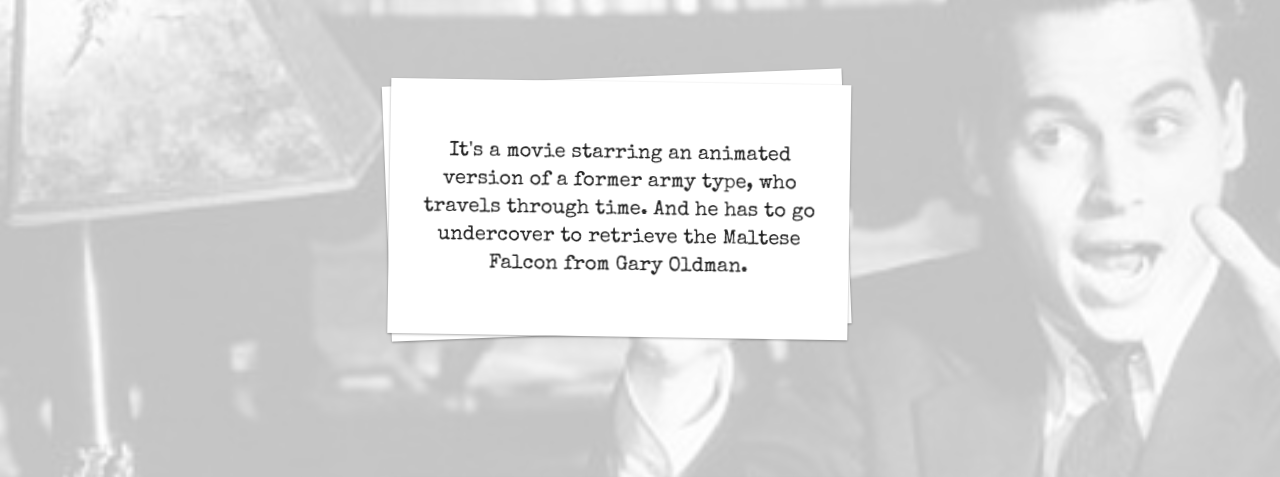
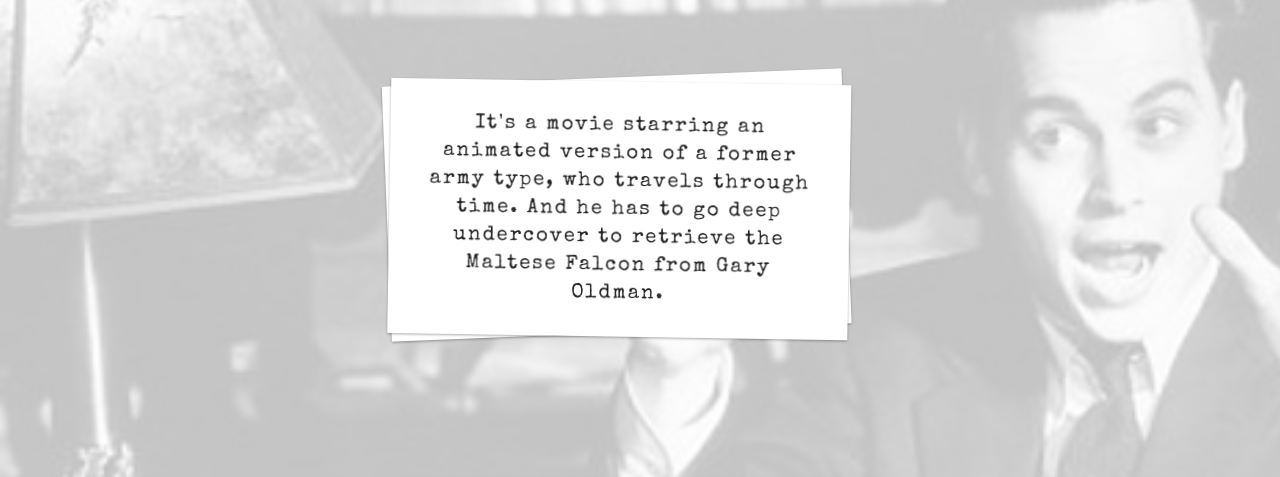
Before and after one commit to mephysto/movie-generator, a website: page new/index.html in a window 1280 px wide. Both pictures are taken after a click on the button "ANOTHER". Shown: the part 181-658 px from the top of the page. Drawn offline with nearby package versions, Linux system fonts and the light colour scheme.

Commit message:
some typos

```diff
--- a/js/main.js
+++ b/js/main.js
@@ -34,7 +34,7 @@
       nextMovieText = generateQuickie();
     } else {
       if (rollDice(0.05)){
-        nextMovieText = generatePlotTwist(); // we haven't made these yet. luck of the draw if you get this
+        nextMovieText = generatePlotTwist(); // we haven't worked these out yet. luck of the draw if you get this
       } else{
         nextMovieText = generateNewMovieDefault();
       }
@@ -60,25 +60,43 @@
       return 'translate3d(-50%,0,70px) rotate(' + a.toFixed(3) + 'deg)';
     }
     function randomEndStyle(){
-      var a = Math.random()*5 - 2.5;
-      var locX = (-40 - (Math.random()*20)).toFixed(2);
-      var loc = (Math.random()* 50).toFixed(1);
-      return 'translate3d(' + locX + '%,' + loc + 'px,' + $('.movie-text > blockquote').length + 'px) rotate(' + a.toFixed(3) + 'deg);';
+      var a = Math.random()*5 - 2.5,
+        locX = -40 - (Math.random()*20),
+        loc = Math.random()* 50,
+        stackheight = $('.movie-text > blockquote').length < 25 ? $('.movie-text > blockquote').length * 0.5 : 25;
+      return 'translate3d(' + locX.toFixed(2) + '%,' + loc.toFixed(1) + 'px,' + stackheight + 'px) rotate(' + a.toFixed(3) + 'deg);';
     }
     $('.new').removeClass('new').removeAttr('style').attr('style', 'transform: ' + randomEndStyle());
     $('.movie-text').append("<blockquote class=\"new\" style=\"transform: " + randomStartStyle() + "\">" + nextMovieText + "</blockquote>");
   }
   function generateNewMovieDefault(){
 
+    // Ugh.. Grammar is dumbbbbb
     function getActorGenderText(gender){
       if (gender.toUpperCase() === "P"){
-        return "they have";
+        return {
+          they: "they",
+          his: "their",
+          has: "have"
+        };
       } else if (gender.toUpperCase() === "F"){
-        return "she has";
+        return {
+          they: "she",
+          his: "her",
+          has: "has"
+        }
       } else if (gender.toUpperCase() === "Y"){
-        return "you, the audience, have";
+        return {
+          they: "you, the audience,",
+          his: "your",
+          has: "have"
+        }
       } else {
-        return "he has";
+        return {
+          they: "he",
+          his: "his",
+          has: "has"
+        }
       }
     }
     var actor = [{
@@ -117,7 +135,7 @@
       name: "Danny Trejo", noun: "M"},{
       name: "David Hasselhoff", noun: "M"},{
       name: "Dwayne 'The Rock' Johnson", noun: "M"},{
-      name: "Eddie Murphy plays 10 characters", noun: "P"},{
+      name: "Eddie Murphy playing 10 different characters", noun: "P"},{
       name: "Ellen Page", noun: "F"},{
       name: "everyone from the Expandables", noun: "P"},{
       name: "the guys from The Flight of the Conchords", noun: "P"},{
@@ -158,16 +176,17 @@
     var situation = [
       "is diagnosed with terminal lung cancer",
       "wakes up with no memory of what happened",
-      "wins the Golden Ticket to that consumer product he loves",
+      // "wins the Golden Ticket to that consumer product " + getActorGenderText(randoActor.noun).they + " everybody loves",
+      "wins the Golden Ticket to that consumer product everybody loves",
       "becomes pregnant",
       // "has to go back to school",
       "goes back to school",
-      "encounters an evil twin",
+      "encounters " + getActorGenderText(randoActor.noun).his + " evil twin",
       "always complains nothing ever happens",
-      "takes the trip to Mars",
+      getActorGenderText(randoActor.noun).has + " to take the trip to Mars",
       "gets a job",
       // "has a nightmare",
-      "is a petty thief, but gets involved in a major crime",
+      "is a petty thief, but " + getActorGenderText(randoActor.noun).they + " gets involved in a major crime",
       "knows too much",
       "relives the same day, over and over again",
       "hides a watch for five long years",
@@ -188,12 +207,12 @@
     // and has to...
     var actions = [
       "use Tinder",
-      "get her groove back",
+      "get " + getActorGenderText(randoActor.noun).his + " groove back",
       "infiltrate a maximum security prison",
       "gather a group of seven magnificent warriors",
       "fight the undead",
       // "get the band back together",
-      "switch places with his best friend",
+      "switch places with " + getActorGenderText(randoActor.noun).his + " best friend",
       "become a vampire",
       "go to jail",
       "survive long enough",
@@ -206,12 +225,11 @@
       "travel to Mordor",
       // "give dem people air",
       "plan a heist",
-      "not go below 60mph",
+      "prevent a bus from going below 60mph",
       "take a day off",
-      "go undercover",
+      "go deep undercover",
       "sings a heart wrenching power ballad",
       "go through a long training montage",
-
       "make an unexpected friend",
       "become a superhero",
       "learn karate",
@@ -219,12 +237,13 @@
       // "comes to life",
       "become a pre-cog ",
       "become the highest bidder on eBay",
-      "posts a letter",
-      "bring a message to Obi-Wan",
-      "rocks out"
+      // "post a letter",
+      "deliver a message to Obi-Wan",
+      "rock out"
     ];
     var mcguffin = [
-      "a stick",
+      "The Pick of Truth",
+      "The Stick of Destiny",
       "magic coconuts",
       "a secret porn stash",
       "an all powerful ring",
@@ -235,7 +254,7 @@
       "a time travelling pool table",
       "a golden gun",
       "Lego bricks",
-      "an Apple Watch (that’s totally not a product placement)",
+      "an Apple Watch <span title=\"Apple, please send us free stuff :)\">(that’s totally not a product placement)</span>",
       "a princess",
       "plans for a giant space station",
       "the cure for cancer",
@@ -251,6 +270,7 @@
       "a disc containing every undercover agent in the world",
       "the Maltese Falcon",
       "a misplaced car",
+
       "his marriage",
       "the Millenium Falcon",
       "a suitcase full of money",
@@ -316,23 +336,33 @@
     var action = rollDice(50) ? getRandomFromArray(actions) : "has";
 
     var guffinActions = [
-      // "save",
-      "steal",
-      // "protect",
-      "defend",
-      // "bring",
-      // "win",
-      // "transport",
-      // "deliver",
-      "retrieve"
-    ];
+      /*{
+        verb1: "save", verb2: "from"
+      },{
+        verb1: "protect", verb2: "from"
+      },{
+        verb1: "bring", verb2: "to"
+      },{
+        verb1: "win", verb2: "for"
+      }, {
+        verb1: "transport", verb2: "to"
+      },*/{
+        verb1: "deliver", verb2: "to"
+      },{
+        verb1: "steal", verb2: "from"
+      },{
+        verb1: "defend", verb2: "from"
+      },{
+        verb1: "retrieve", verb2: "from"
+      }];
 
-    var guffinAction = rollDice(50) ? getRandomFromArray(guffinActions) : "save";
+    var guffinAction = rollDice(50) ? getRandomFromArray(guffinActions) : {verb1: "save", verb2: "from" };
 
     // var badguymaybe = rollDice(10) ? "falling in the hands of " : ""; // play around with this one a bit more
 
+    var startText = rollDice(10) ? "It's a movie fully told in non sequitur, starring " : "It's a movie starring ";
 
-    var newText = "It's a movie starring " + adjective + randoActor.name + ", who " + getRandomFromArray(situation) + ". And " + getActorGenderText(randoActor.noun) + " to " + getRandomFromArray(actions) + " to " + guffinAction + " " + getRandomFromArray(mcguffin) + " from " + getRandomFromArray(badguy) + ".";
+    var newText = startText + adjective + randoActor.name + ", who " + getRandomFromArray(situation) + ". And " + getActorGenderText(randoActor.noun).they + " " + getActorGenderText(randoActor.noun).has + " to " + getRandomFromArray(actions) + " to " + guffinAction.verb1 + " " + getRandomFromArray(mcguffin) + " " + guffinAction.verb2 + " " + getRandomFromArray(badguy) + ".";
     return newText;
   }
 
@@ -428,7 +458,7 @@
   function addThirdActProblem(){
 
     var problem = [
-      "we’ve already written ourselves into a corner and the movie is ruined.",
+      "we’ve already written ourselves into a corner and the movie is ruined",
       "we pray that everyone has left the cinema already.",
 
       "we had to write out Jonah Hill's character",
@@ -470,28 +500,35 @@
       "Dethklok",
       "Daft Punk",
       "Stephen Hawking",
-      "a french artist who does covers of David Bowie songs",
+      "Elton John",
+      "The Lonely Island",
+      "Danny Elfman",
+      "a french artist who covers David Bowie songs",
       "NWA",
       "John Williams",
+      "Vanilla Ice",
       "Kanye West",
       "Randy Newman",
       "the Spice Girls",
       "the Pet Shop Boys",
       "Wham!"
     ];
-
-    var newText = " With music done by " + getRandomFromArray(composer) + ".";
-    return newText;
+    return " With music done by " + getRandomFromArray(composer) + ".";
   }
   function addCameo(){
     var celebrity = [
-      "Nikola Tesla",
+      // "Nikola Tesla",
+      "Hulk Hogan",
+      "Mike Tyson",
+      "Ron Jeremy",
+      "Bill Murray",
+      "Bob Saget",
       "Han Solo",
       "Stan Lee",
       "a CGI version of Paul Walker"
     ];
 
-    return " And " + getRandomFromArray(celebrity) + " has a random cameo.";
+    return " And " + getRandomFromArray(celebrity) + " has a cameo.";
   }
 
   function addTooSoon(){
@@ -506,7 +543,7 @@
       "Robin Williams"
     ];
 
-    return " And we tell everyone that it's " + getRandomFromArray(deadCelebrity) + "'s final movie.";
+    return rollDice(100 / deadCelebrity.length) ? " And we tell everyone that it's based on a true story" : " And we tell everyone that it's " + getRandomFromArray(deadCelebrity) + "'s final movie.";
   }
 
 
@@ -517,7 +554,7 @@
     FB.ui({
       method: 'feed',
       link: thisWebsiteURL,
-      caption: currentMovieText,
+      caption: currentMovieText
     }, function(response){});
   }
 
--- a/sass/styles.scss
+++ b/sass/styles.scss
@@ -208,6 +208,7 @@
     opacity: 1;
 
     text-align: center;
+    letter-spacing: 0.1em;
     // position: relative;
     font-size: 2em;
     // font-style: italic;
@@ -227,6 +228,7 @@
     &.new{
       // transform: translate3d(-50%, 0px, 60px) rotate(-7deg);
       opacity: 0;
+      pointer-events: none;
     }
   }
 }
```
Also changed, not shown: css/styles.css, 2 other files.
